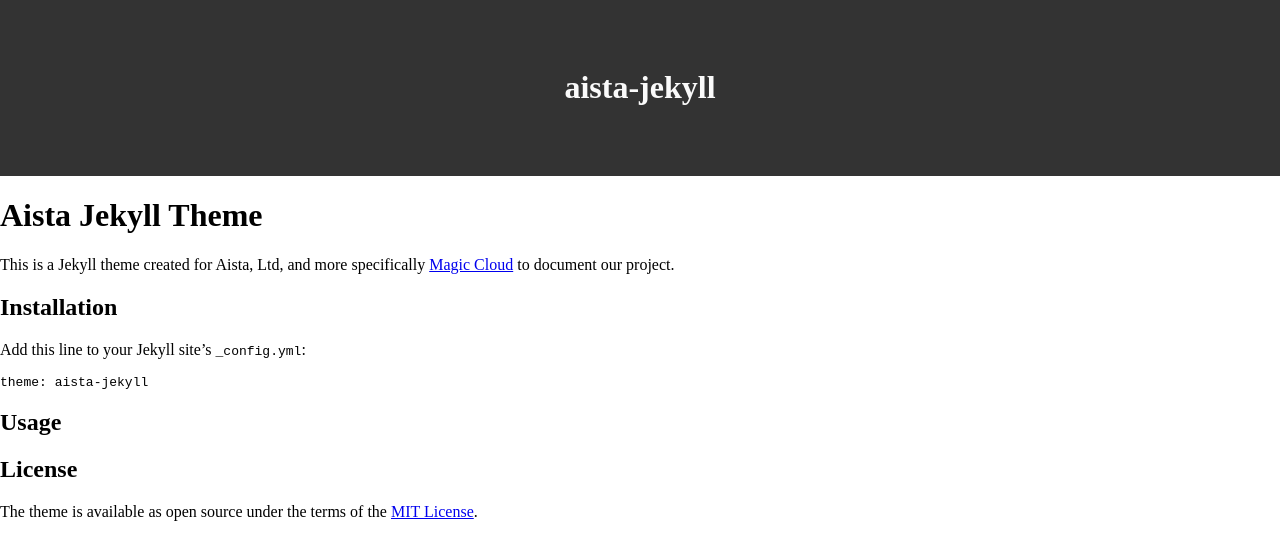
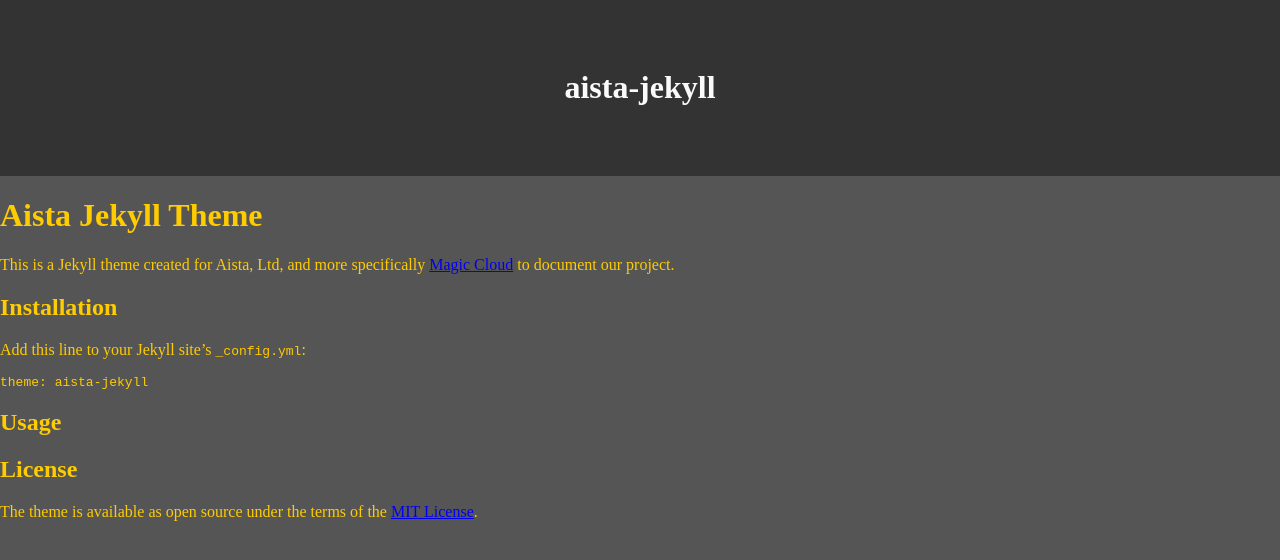
Before and after one commit to polterguy/aista-jekyll, a Jekyll site: the page built from README.md, in a window 1280 px wide. Shown: the top 560 px of the page. Built offline with Jekyll 4.4.1, drawn with Linux system fonts in a browser that asks for light colours; some web fonts are replaced; our own code applies the rules of GitHub Pages for plain Markdown files.

Commit message:
Update style.css

```diff
--- a/assets/style.css
+++ b/assets/style.css
@@ -1,6 +1,8 @@
 
 body {
   margin:0;
+  color: #fc0;
+  background-color: #555;
 }
 
 .banner {
```
